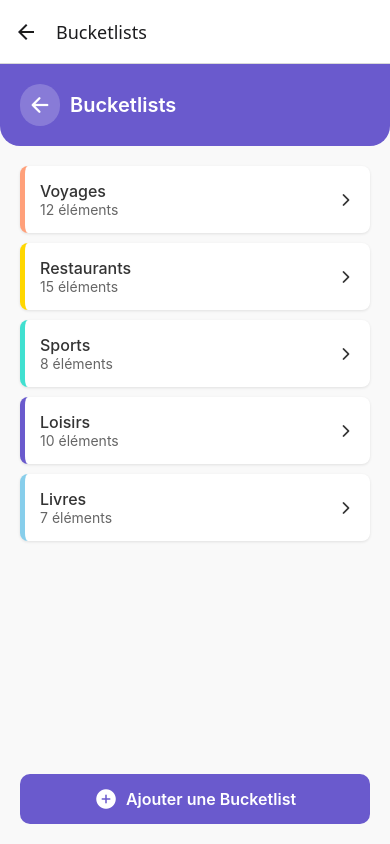
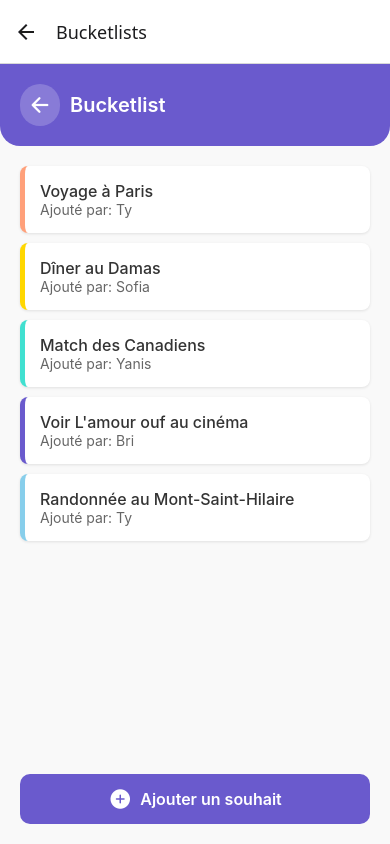
Before and after one commit to ty-mxm/calendo-app, a React Native app in the folder MyApp/: screen /Bucketlists in a window 390 px wide. Built offline with nearby package versions, Linux system fonts and the light colour scheme.

Commit message:
✨ Simplify bucketlist logic: Replace categories with events and update terminology to 'souhaits' for clarity

```diff
--- a/MyApp/src/screens/Bucketlists/BucketlistsScreen.tsx
+++ b/MyApp/src/screens/Bucketlists/BucketlistsScreen.tsx
@@ -7,37 +7,29 @@ import {
   StyleSheet,
 } from 'react-native';
 import { useNavigation } from '@react-navigation/native';
-import { RootStackParamList, BucketlistCategory } from '../../../types';
-import { StackNavigationProp } from '@react-navigation/stack';
 import { Ionicons } from '@expo/vector-icons';
 
-type NavigationProp = StackNavigationProp<RootStackParamList, 'Bucketlists'>;
+export default function BucketlistsScreen() {
+  const navigation = useNavigation();
 
-export default function BucketlistsScreen() {
-  const navigation = useNavigation<NavigationProp>();
-
-  const categories: BucketlistCategory[] = [
-    { title: 'Voyages', itemsCount: 12, color: '#FFA07A' },
-    { title: 'Restaurants', itemsCount: 15, color: '#FFD700' },
-    { title: 'Sports', itemsCount: 8, color: '#40E0D0' },
-    { title: 'Loisirs', itemsCount: 10, color: '#6A5ACD' },
-    { title: 'Livres', itemsCount: 7, color: '#87CEEB' },
+  const events = [
+    { title: 'Voyage à Paris', addedBy: 'Ty', color: '#FFA07A' },
+    { title: 'Dîner au Damas', addedBy: 'Sofia', color: '#FFD700' },
+    { title: 'Match des Canadiens', addedBy: 'Yanis', color: '#40E0D0' },
+    { title: 'Voir L\'amour ouf au cinéma', addedBy: 'Bri', color: '#6A5ACD' },
+    { title: 'Randonnée au Mont-Saint-Hilaire', addedBy: 'Ty', color: '#87CEEB' },
   ];
 
-  const renderItem = ({ item }: { item: BucketlistCategory }) => (
-    <TouchableOpacity
-      style={[styles.categoryCard, { borderLeftColor: item.color }]}
-      onPress={() => navigation.navigate('BucketlistDetails', { category: item })}
-    >
+  const renderItem = ({ item }: { item: typeof events[0] }) => (
+    <View style={[styles.eventCard, { borderLeftColor: item.color }]}>
       <View>
-        <Text style={styles.categoryTitle}>{item.title}</Text>
-        <Text style={styles.categorySubtitle}>{item.itemsCount} éléments</Text>
+        <Text style={styles.eventTitle}>{item.title}</Text>
+        <Text style={styles.eventSubtitle}>Ajouté par: {item.addedBy}</Text>
       </View>
-      <Ionicons name="chevron-forward" size={18} color="#333" />
-    </TouchableOpacity>
+    </View>
   );
 
-  const handleAddBucketList = () => {
+  const handleAddWish = () => {
     navigation.navigate('AddBucketlist' as never);
   };
 
@@ -48,12 +40,12 @@ export default function BucketlistsScreen() {
         <TouchableOpacity onPress={() => navigation.goBack()} style={styles.backButton}>
           <Ionicons name="arrow-back" size={24} color="#FFF" />
         </TouchableOpacity>
-        <Text style={styles.headerTitle}>Bucketlists</Text>
+        <Text style={styles.headerTitle}>Bucketlist</Text>
       </View>
 
-      {/* Category List */}
+      {/* Wish List */}
       <FlatList
-        data={categories}
+        data={events}
         keyExtractor={(item) => item.title}
         renderItem={renderItem}
         contentContainerStyle={styles.container}
@@ -62,10 +54,10 @@ export default function BucketlistsScreen() {
         }
       />
 
-      {/* Add Bucketlist Button */}
-      <TouchableOpacity style={styles.addButton} onPress={handleAddBucketList}>
+      {/* Add Wish Button */}
+      <TouchableOpacity style={styles.addButton} onPress={handleAddWish}>
         <Ionicons name="add-circle" size={24} color="#FFF" />
-        <Text style={styles.addButtonText}>Ajouter une Bucketlist</Text>
+        <Text style={styles.addButtonText}>Ajouter un souhait</Text>
       </TouchableOpacity>
     </View>
   );
@@ -100,9 +92,8 @@ const styles = StyleSheet.create({
     paddingHorizontal: 20,
     paddingTop: 20,
   },
-  categoryCard: {
+  eventCard: {
     flexDirection: 'row',
-    justifyContent: 'space-between',
     alignItems: 'center',
     backgroundColor: '#FFF',
     padding: 15,
@@ -115,12 +106,12 @@ const styles = StyleSheet.create({
     shadowRadius: 3,
     borderLeftWidth: 5,
   },
-  categoryTitle: {
+  eventTitle: {
     fontSize: 16,
     fontWeight: '500',
     color: '#333',
   },
-  categorySubtitle: {
+  eventSubtitle: {
     fontSize: 14,
     color: '#666',
   },
--- a/MyApp/src/screens/Teams/TeamDetailsScreen.tsx
+++ b/MyApp/src/screens/Teams/TeamDetailsScreen.tsx
@@ -99,7 +99,7 @@ export default function TeamDetailsScreen() {
       <View style={styles.footer}>
         <TouchableOpacity style={styles.bucketlistButton} onPress={navigateToBucketlists}>
           <Ionicons name="list-outline" size={18} color="#FFF" />
-          <Text style={styles.footerButtonText}>Voir Bucketlists</Text>
+          <Text style={styles.footerButtonText}>Voir bucketlist</Text>
         </TouchableOpacity>
 
         <TouchableOpacity style={styles.saveButton} onPress={saveChanges}>
```
